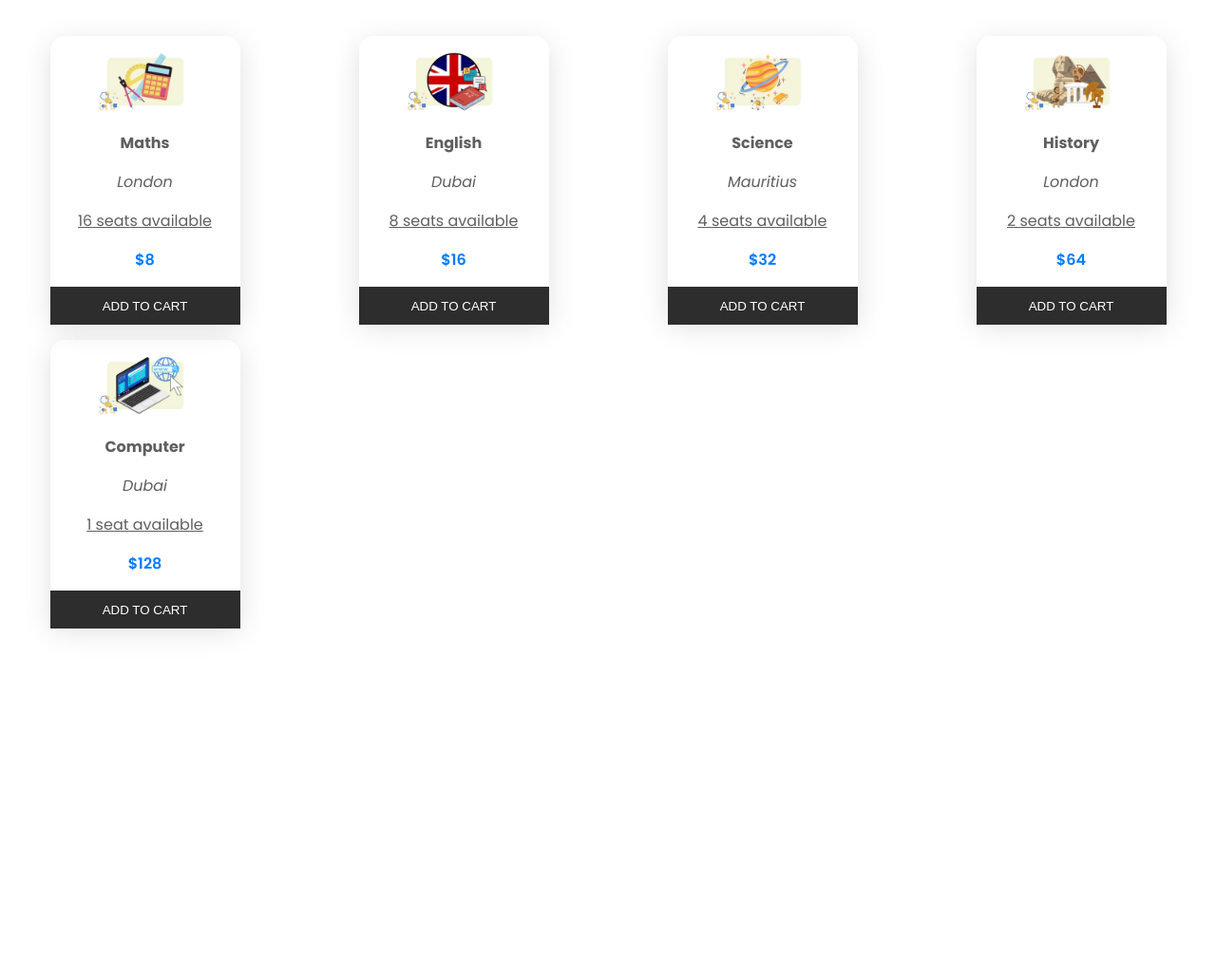
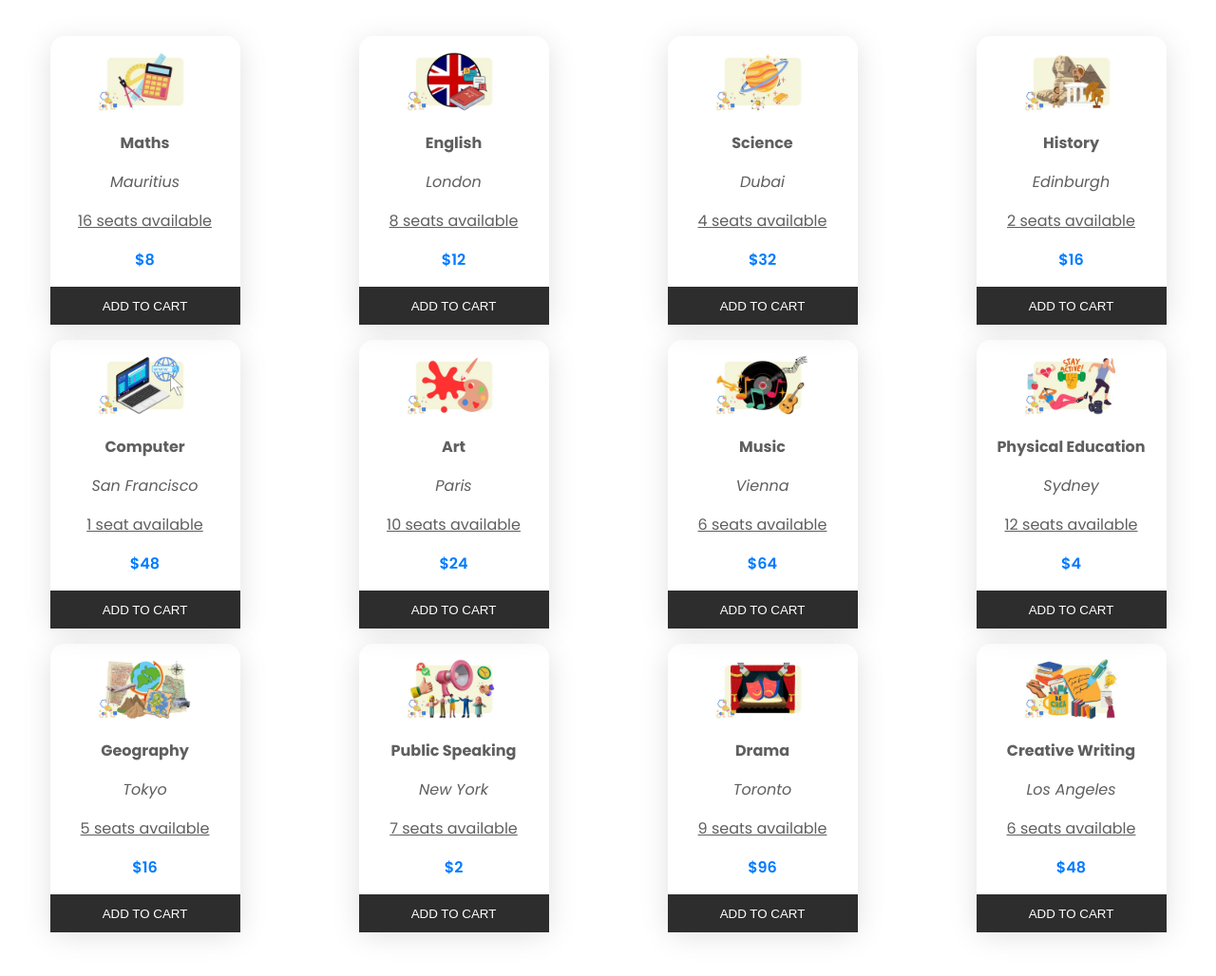
Before and after one commit to JavaBongo/after-school-classes-vue, a plain HTML site: page index.html in a window 1280 px wide. Shown: the part 52-1080 px from the top of the page at 95% size. Before the commit the page ends 800 px from the top, so only its background shows below. Drawn offline with nearby package versions, Linux system fonts and the light colour scheme.

Commit message:
Modularize Products Data

```diff
--- a/index.html
+++ b/index.html
@@ -18,6 +18,8 @@
     <link rel="stylesheet" href="css/checkout.css">
     <link rel="stylesheet" href="https://cdnjs.cloudflare.com/ajax/libs/font-awesome/6.0.0-beta3/css/all.min.css">
     <script src="https://cdn.jsdelivr.net/npm/vue@2.7.16/dist/vue.js"></script>
+    <!-- Link for Subjects List file -->
+    <script src="javascript/subjects.js"></script>
 </head>
 <body>
     <div id="app">
@@ -109,53 +111,8 @@
                 showSort: false,
                 showCheckout: false,
                 currentView: 'home',
-                subjects: [
-                    {
-                        id: 1000,
-                        title: 'Maths',
-                        location: 'London',
-                        availability: 16,
-                        orderedQuantity: 0,
-                        price: 8,
-                        img: 'assets/Math-Symbol.jpg'
-                    },
-                    {
-                        id: 1001,
-                        title: 'English',
-                        location: 'Dubai',
-                        availability: 8,
-                        orderedQuantity: 0,
-                        price: 16,
-                        img: 'assets/English-Symbol.jpg'
-                    },
-                    {
-                        id: 1002,
-                        title: 'Science',
-                        location: 'Mauritius',
-                        availability: 4,
-                        orderedQuantity: 0,
-                        price: 32,
-                        img: 'assets/Science-Symbol.jpg'
-                    },
-                    {
-                        id: 1003,
-                        title: 'History',
-                        location: 'London',
-                        availability: 2,
-                        orderedQuantity: 0,
-                        price: 64,
-                        img: 'assets/History-Symbol.jpg'
-                    },
-                    {
-                        id: 1004,
-                        title: 'Computer',
-                        location: 'Dubai',
-                        availability: 1,
-                        orderedQuantity: 0,
-                        price: 128,
-                        img: 'assets/Computer-Symbol.jpg'
-                    }
-                ],
+                // External subjects list is now called which contains all the subjects details
+                subjects: subjectList,
                 cart: []
             },
             methods: {
--- /dev/null
+++ b/javascript/subjects.js
@@ -0,0 +1,110 @@
+let subjectList = [
+    {
+        id: 1000,
+        title: 'Maths',
+        location: 'Mauritius',
+        availability: 16,
+        orderedQuantity: 0,
+        price: 8,
+        img: 'assets/Math-Symbol.jpg'
+    },
+    {
+        id: 1001,
+        title: 'English',
+        location: 'London',
+        availability: 8,
+        orderedQuantity: 0,
+        price: 12,
+        img: 'assets/English-Symbol.jpg'
+    },
+    {
+        id: 1002,
+        title: 'Science',
+        location: 'Dubai',
+        availability: 4,
+        orderedQuantity: 0,
+        price: 32,
+        img: 'assets/Science-Symbol.jpg'
+    },
+    {
+        id: 1003,
+        title: 'History',
+        location: 'Edinburgh', // Known for historical significance
+        availability: 2,
+        orderedQuantity: 0,
+        price: 16,
+        img: 'assets/History-Symbol.jpg'
+    },
+    {
+        id: 1004,
+        title: 'Computer',
+        location: 'San Francisco', // Tech hub
+        availability: 1,
+        orderedQuantity: 0,
+        price: 48,
+        img: 'assets/Computer-Symbol.jpg'
+    },
+    {
+        id: 1005,
+        title: 'Art',
+        location: 'Paris', // Art and culture center
+        availability: 10,
+        orderedQuantity: 0,
+        price: 24,
+        img: 'assets/Art-Symbol.jpg'
+    },
+    {
+        id: 1006,
+        title: 'Music',
+        location: 'Vienna', // Famous for classical music
+        availability: 6,
+        orderedQuantity: 0,
+        price: 64,
+        img: 'assets/Music-Symbol.jpg'
+    },
+    {
+        id: 1007,
+        title: 'Physical Education',
+        location: 'Sydney', // Known for outdoor sports and activities
+        availability: 12,
+        orderedQuantity: 0,
+        price: 4,
+        img: 'assets/PE-Symbol.jpg'
+    },
+    {
+        id: 1008,
+        title: 'Geography',
+        location: 'Tokyo', // Known for diverse geographical features
+        availability: 5,
+        orderedQuantity: 0,
+        price: 16,
+        img: 'assets/Geography-Symbol.jpg'
+    },
+    {
+        id: 1009,
+        title: 'Public Speaking',
+        location: 'New York', // Known for public events and speaking opportunities
+        availability: 7,
+        orderedQuantity: 0,
+        price: 2,
+        img: 'assets/PublicSpeaking-Symbol.jpg'
+    },
+    {
+        id: 1010,
+        title: 'Drama',
+        location: 'Toronto', // Cultural hub with a strong theater scene
+        availability: 9,
+        orderedQuantity: 0,
+        price: 96,
+        img: 'assets/Drama-Symbol.jpg'
+    },
+    {
+        id: 1011,
+        title: 'Creative Writing',
+        location: 'Los Angeles', // Known for creative industries like writing and filmmaking
+        availability: 6,
+        orderedQuantity: 0,
+        price: 48,
+        img: 'assets/CreativeWriting-Symbol.jpg'
+    }
+];
```
Also changed, not shown: assets/Art-Symbol.jpg (added), assets/CreativeWriting-Symbol.jpg (added), assets/Drama-Symbol.jpg (added), assets/Geography-Symbol.jpg (added), assets/Music-Symbol.jpg (added), assets/PE-Symbol.jpg (added), assets/PublicSpeaking-Symbol.jpg (added), 1 other file.
